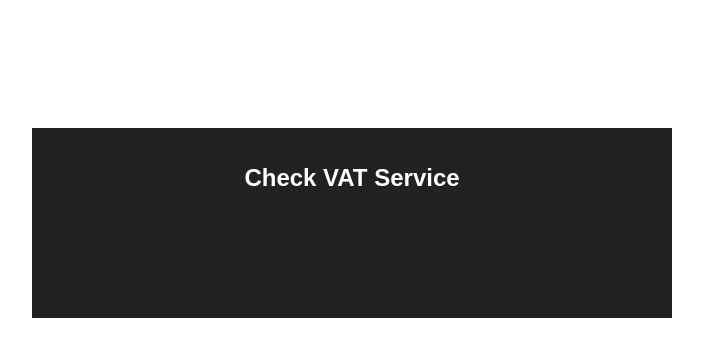
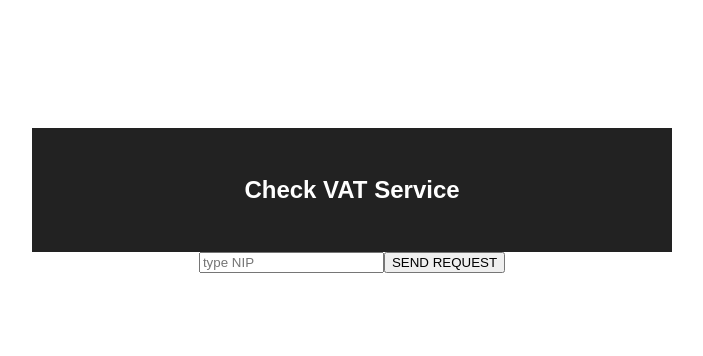
Before and after one commit to sledziu87/recruit, a React (Create React App) app: page / in a window 1280 px wide. Shown: the top 356 px of the page, without its empty margins (288-991 px from the left). Built offline with nearby package versions, Linux system fonts and the light colour scheme.

Commit message:
Input for NIP; button

```diff
--- a/src/App.js
+++ b/src/App.js
@@ -1,5 +1,6 @@
 import React, { Component } from 'react';
 import './App.css';
+import InputComp from './InputComponent';
 
 class App extends Component {
   render() {
@@ -8,8 +9,7 @@ class App extends Component {
         <header className="App-header">
           <h1 className="App-title">Check VAT Service</h1>
         </header>
-
-
+          <InputComp/>
       </div>
     );
   }
--- a/src/App.scss
+++ b/src/App.scss
@@ -6,8 +6,8 @@
 
 .App-header {
   background-color: #222;
-  height: 150px;
-  padding: 20px;
+  height: 100%;
+  padding: 5%;
   color: white;
 }
 
--- /dev/null
+++ b/src/InputComponent.js
@@ -0,0 +1,21 @@
+import React from 'react';
+import './InputComponent.css';
+
+
+class InputComp extends React.Component{
+
+    render () {
+        return (
+          <div>
+              <form>
+                  <input type="text" placeholder="type NIP" name="nip" />
+                  <input type="button" value="SEND REQUEST"/>
+              </form>
+          </div>
+
+        );
+    }
+}
+
+
+export default InputComp;
```
Also changed, not shown: src/InputComponent.scss (added), 1 other file (tests, documents, lock files or other folders).
